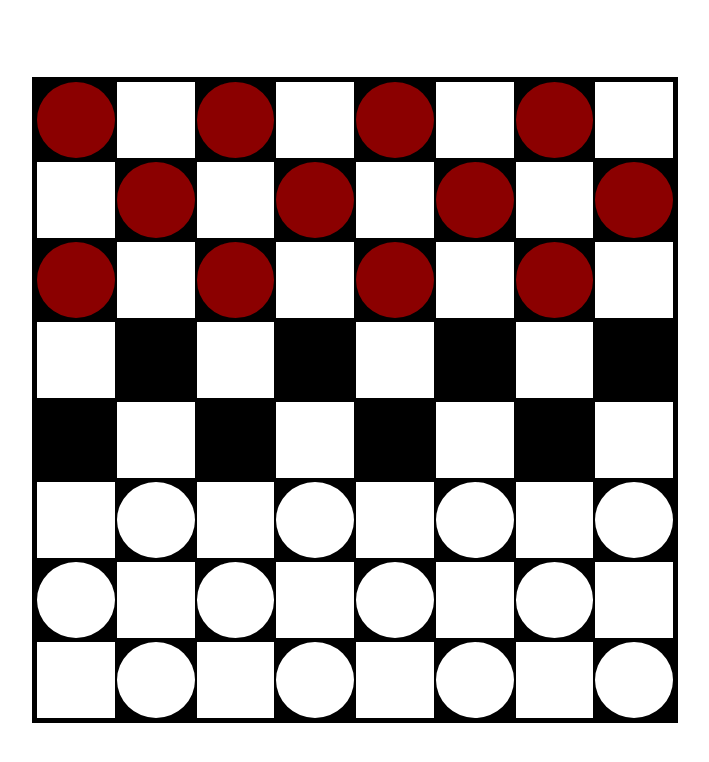
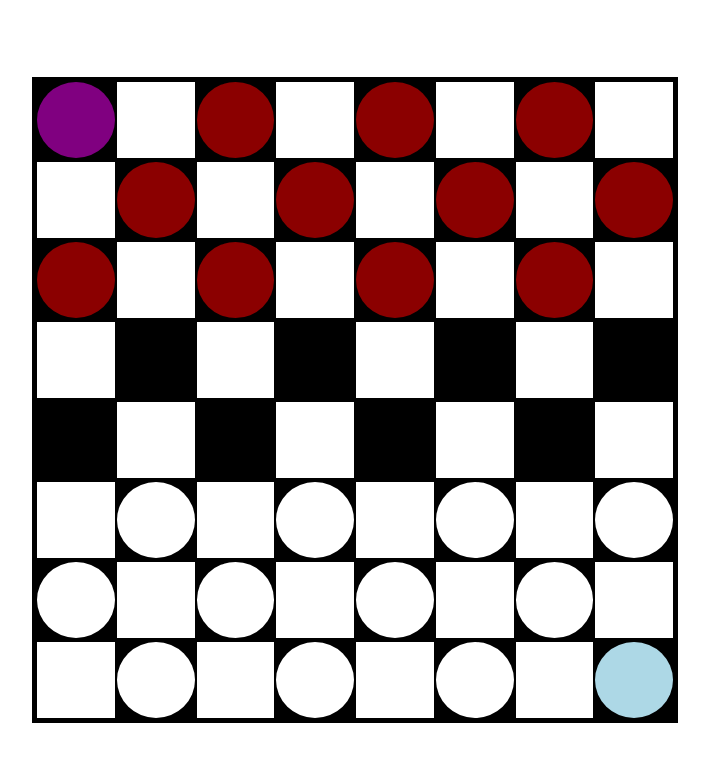
Before and after one commit to shrimp16/Checkers-Game, a plain HTML site: page client/index.html in a window 1280 px wide. Shown: the whole page, without its empty margins (285-994 px from the left). Drawn offline with Linux system fonts and the light colour scheme.

Commit message:
Added an example of how the special pieces will look like

```diff
--- a/client/index.html
+++ b/client/index.html
@@ -12,7 +12,7 @@
     <div class="game-board">
         <div class="board-lign">
             <div class="board-square">
-                <div class="red-piece"></div>
+                <div class="red-piece special"></div>
             </div>
             <div class="board-square white"></div>
             <div class="board-square">
@@ -135,7 +135,7 @@
             </div>
             <div class="board-square white"></div>
             <div class="board-square">
-                <div class="white-piece"></div>
+                <div class="white-piece special"></div>
             </div>
         </div>
     </div>
--- a/client/styles/components/_pieces.scss
+++ b/client/styles/components/_pieces.scss
@@ -3,6 +3,11 @@
     width: 100%;
     border-radius: 50%;
     background-color: darkred;
+    margin: auto;
+
+    &.special {
+        background-color: purple;
+    }
 }
 
 .white-piece {
@@ -10,4 +15,8 @@
     width: 100%;
     border-radius: 50%;
     background-color: white;
+
+    &.special {
+        background-color: lightblue
+    }
 }
```
Also changed, not shown: client/styles/main.css, 1 other file.
